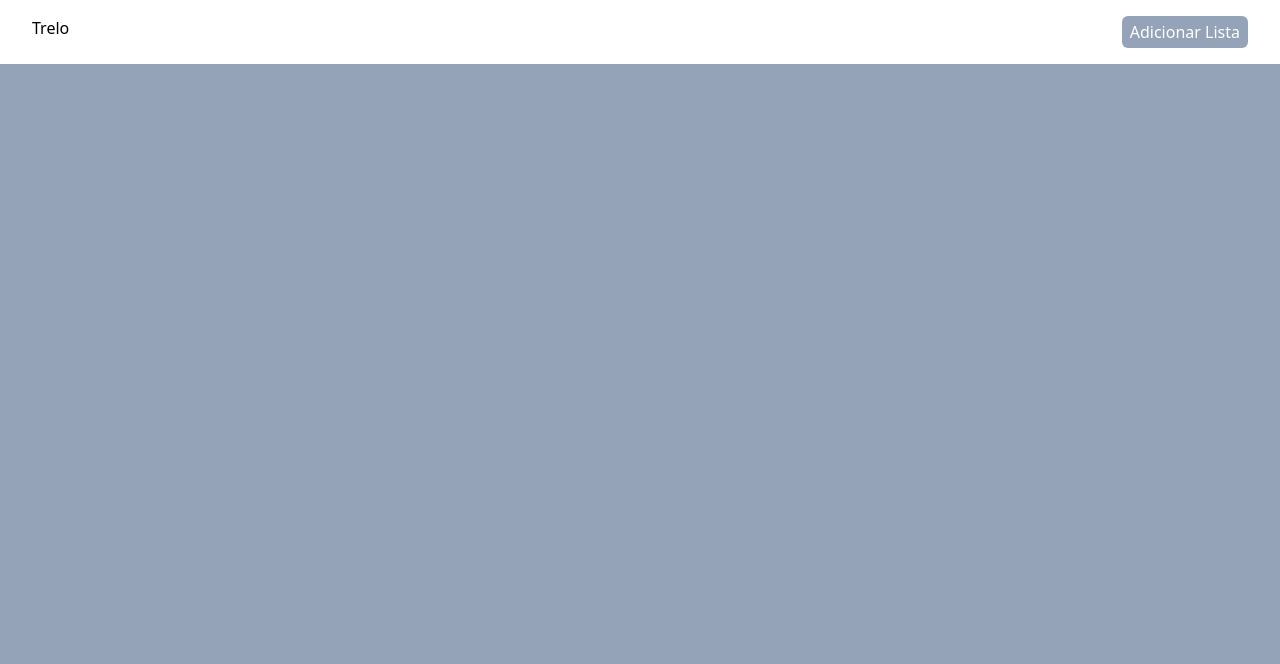
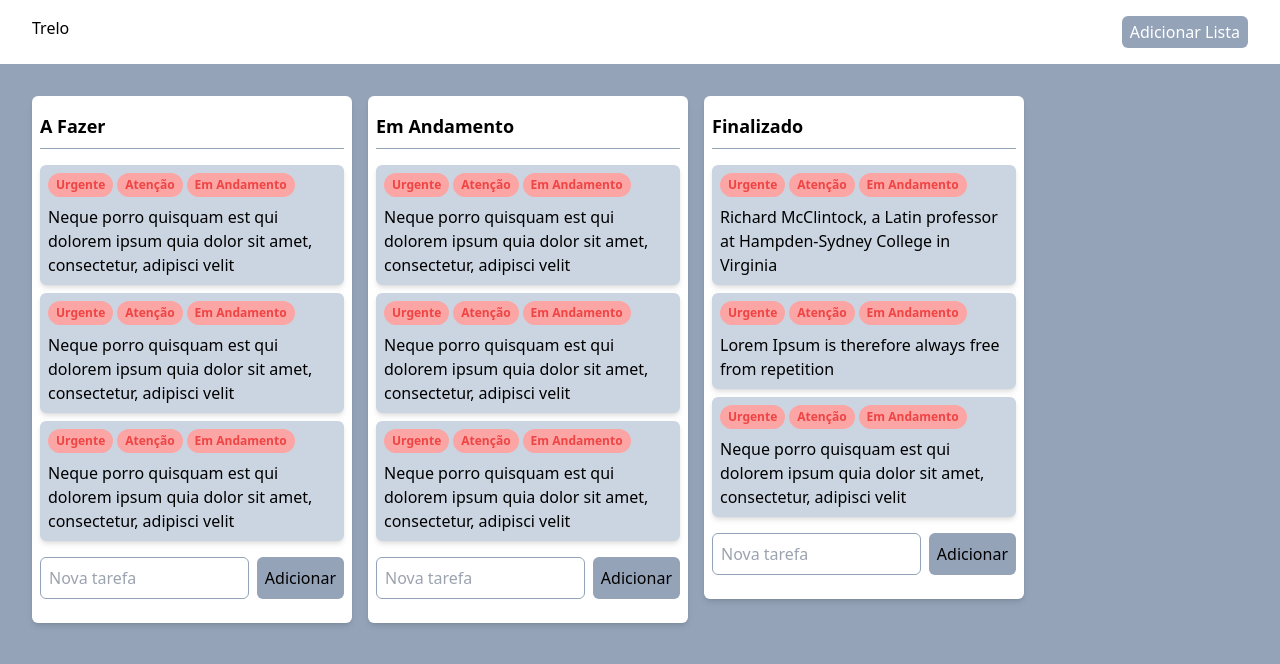
Before and after one commit to andreenakashima/trello-clone, a React (Vite) app: page / in a window 1280 px wide. Shown: the top 664 px of the page. Built offline with nearby package versions, Linux system fonts and the light colour scheme; data requests are answered from the project's data file.

Commit message:
Add listagem com react-query

```diff
--- a/db.json
+++ b/db.json
@@ -47,12 +47,12 @@
     {
       "id": 17,
       "list_id": 3,
-      "description": "Neque porro quisquam est qui dolorem ipsum quia dolor sit amet, consectetur, adipisci velit"
+      "description": "Richard McClintock, a Latin professor at Hampden-Sydney College in Virginia"
     },
     {
       "id": 18,
       "list_id": 3,
-      "description": "Neque porro quisquam est qui dolorem ipsum quia dolor sit amet, consectetur, adipisci velit"
+      "description": "Lorem Ipsum is therefore always free from repetition"
     },
     {
       "id": 19,
--- a/src/App.tsx
+++ b/src/App.tsx
@@ -1,6 +1,21 @@
+import axios from "axios";
+import { useQuery } from "react-query";
 import { List } from "./components/List";
+import { ListProps } from "./components/List";
 
 export function App() {
+  const { data, isLoading } = useQuery("lists", () => {
+    return axios
+      .get("http://localhost:3000/lists")
+      .then((response) => response.data);
+  });
+
+  if (isLoading) {
+    return <div>Carregando...</div>;
+  }
+
+  console.log(data);
+
   return (
     <>
       <header className="flex justify-between px-8 py-4">
@@ -12,9 +27,9 @@ export function App() {
 
       <div className="min-h-screen w-full gap-4 bg-slate-400 p-8">
         <div className="flex gap-4">
-          {/* {lists.map((list) => (
+          {data.map((list: ListProps) => (
             <List key={list.id} {...list} />
-          ))} */}
+          ))}
         </div>
       </div>
     </>
--- a/src/components/List.tsx
+++ b/src/components/List.tsx
@@ -1,14 +1,24 @@
+import axios from "axios";
+import { useQuery } from "react-query";
 import { Task } from "./Task";
-
 import { TaskProps } from "./Task";
 
-interface ListProps {
+export interface ListProps {
   id: number | string;
   title: string;
-  tasks: TaskProps[];
 }
 
 export function List(list: ListProps) {
+  const { data, isLoading } = useQuery(["tasks", list.id], () => {
+    return axios
+      .get(`http://localhost:3000/tasks?list_id=${list.id}`)
+      .then((response) => response.data);
+  });
+
+  if (isLoading) {
+    return <div>Carregando...</div>;
+  }
+
   return (
     <div className="h-min w-80 rounded-md bg-white p-2 shadow-md">
       <h2 className="mb-4 border-b border-slate-400 py-2 text-lg font-bold">
@@ -16,7 +26,7 @@ export function List(list: ListProps) {
       </h2>
 
       <ul className="mb-4">
-        {list.tasks.map((task) => (
+        {data.map((task: TaskProps) => (
           <Task key={task.id} {...task} />
         ))}
       </ul>
--- a/src/components/Task.tsx
+++ b/src/components/Task.tsx
@@ -1,5 +1,6 @@
 export interface TaskProps {
   id: number | string;
+  list_id: number | string;
   description: string;
 }
 
--- a/src/main.tsx
+++ b/src/main.tsx
@@ -3,8 +3,14 @@ import ReactDOM from "react-dom/client";
 import { App } from "./App";
 import "./index.css";
 
+import { QueryClient, QueryClientProvider } from "react-query";
+
+const queryClient = new QueryClient();
+
 ReactDOM.createRoot(document.getElementById("root") as HTMLElement).render(
   <React.StrictMode>
-    <App />
+    <QueryClientProvider client={queryClient}>
+      <App />
+    </QueryClientProvider>
   </React.StrictMode>
 );
```
